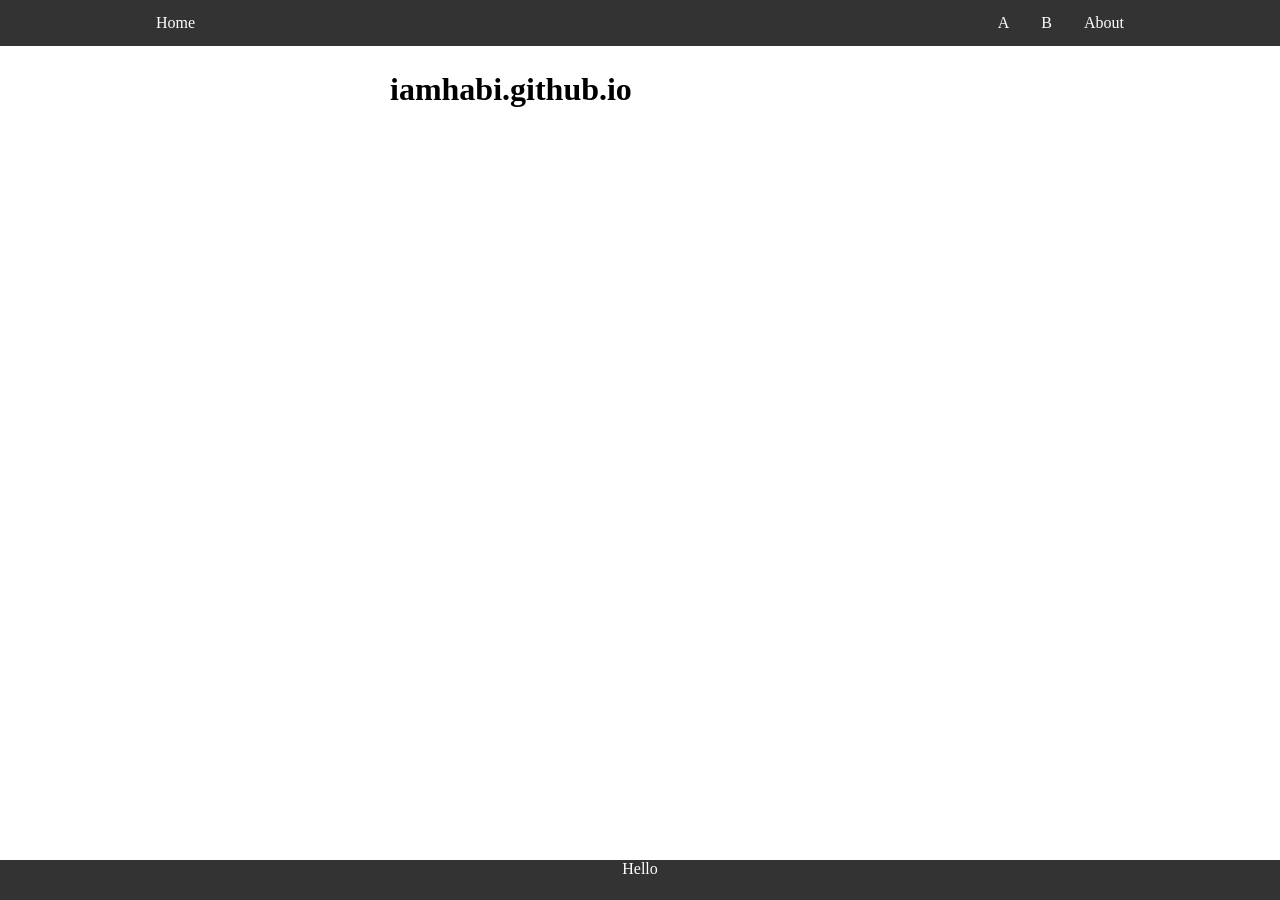
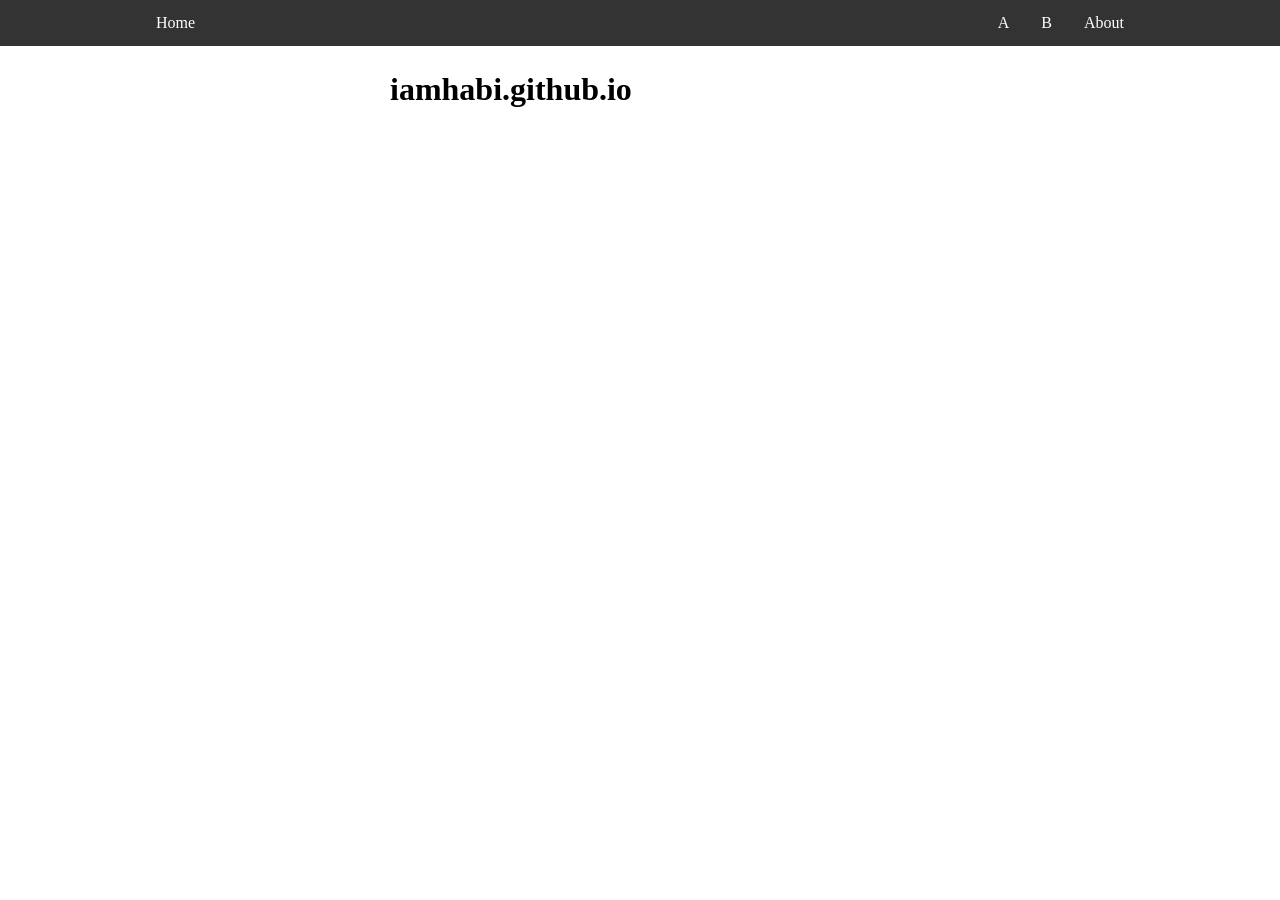
Before and after one commit to iamhabi/iamhabi.github.io, a Jekyll site: the page built from README.md, in a window 1280 px wide. Built offline with Jekyll 4.4.1, drawn with Linux system fonts in a browser that asks for light colours; our own code applies the rules of GitHub Pages for plain Markdown files.

Commit message:
Update default.html

```diff
--- a/_layouts/default.html
+++ b/_layouts/default.html
@@ -16,15 +16,12 @@
         </ul>
 
 
-            <div style="padding:20px; margin-top:30px;">
-                <div class="content">
+        <div style="padding:20px; margin-top:30px;">
+            <div class="content">
+                <div class="container">
                     {{ content }}
                 </div>
             </div>
-
-
-        <div class="footer">
-            Hello
         </div>
     </body>
 </html>
```
